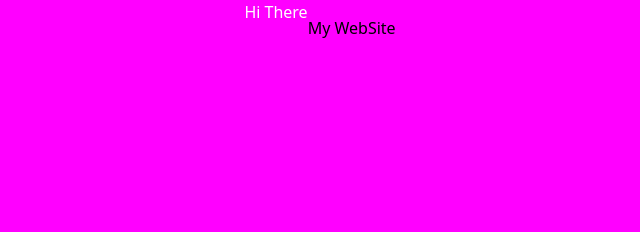
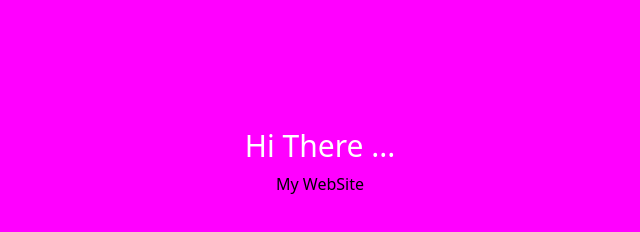
Before and after one commit to KarlenNersisyan/ViteProject, a website built with Vite: page index.html in a window 1280 px wide. Shown: the whole page, without its empty margins (320-960 px from the left). Built offline with nearby package versions, Linux system fonts and the light colour scheme.

Commit message:
fix(index): Changes in 'index.html' file and task finished

```diff
--- a/index.html
+++ b/index.html
@@ -7,9 +7,9 @@
     <title>ViteProject</title>
   </head>
   <body>
-    <div class="flex justify-center">
-      <h1 class="text-white">Hi There</h1>
-      <div class="my-4">
+    <div class="flex flex-col justify-center my-32">
+      <h1 class="text-white text-3xl">Hi There ...</h1>
+      <div class="my-2">
         <a href="https://karlennersisyan.github.io/DOM_Project/" class="no-underline">My WebSite</a>
       </div>
     </div>
--- a/style.css
+++ b/style.css
@@ -4,4 +4,5 @@
 
 body {
   background-color: magenta;
+  text-align: center;
 }
```
